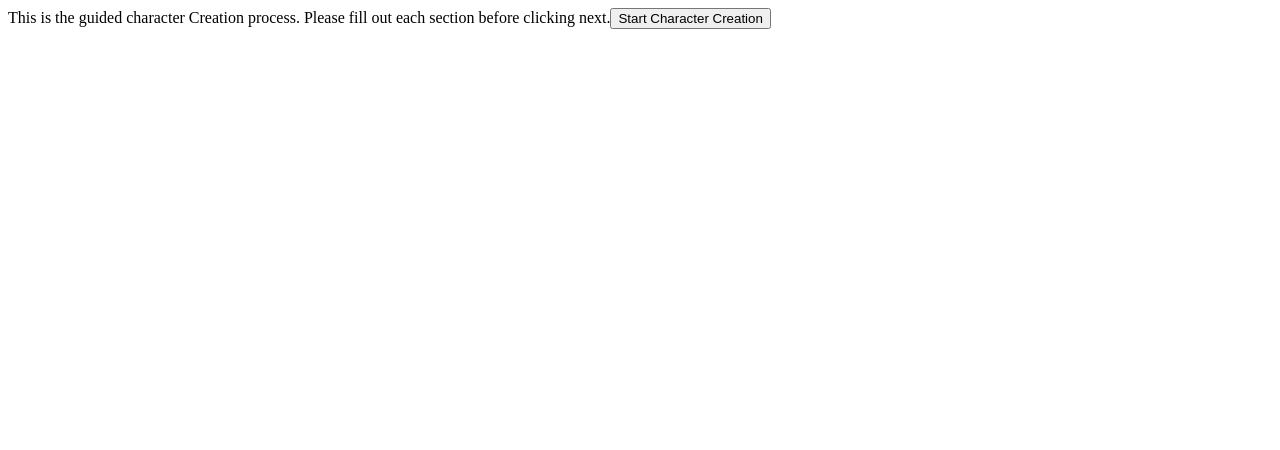
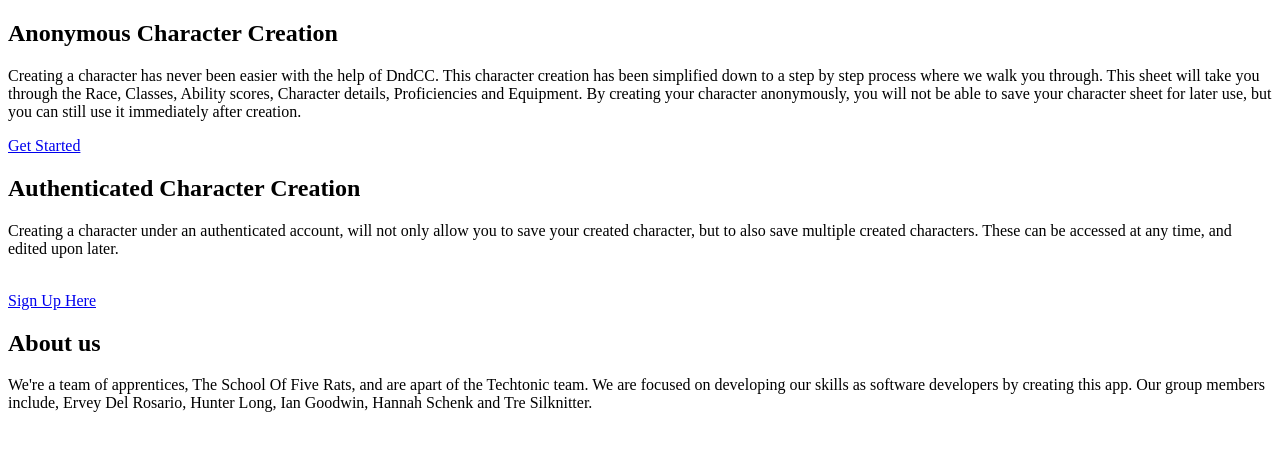
Before and after one commit to hannahschenk/DnDWebApp, a React (Vite) app in the folder client/: page / in a window 1280 px wide. Shown: the top 450 px of the page. Built offline with nearby package versions, Linux system fonts and the light colour scheme.

Commit message:
ADVSFR-2 Added landing page with Anonymous Creation info, Auth Creation info, and team info as well as react routing to link to various pages

```diff
--- a/client/src/App.jsx
+++ b/client/src/App.jsx
@@ -1,10 +1,12 @@
 import React, { useEffect, useReducer } from 'react';
+import {BrowserRouter as Router, Switch, Route } from 'react-router-dom';
 
 import INITIAL_CHARACTER_STATE from './state/character';
 import { CharacterContext, characterReducer } from './state/logic';
 
 import Demo from './components/demo';
 import CharacterCreationPage from './pages/characterCreationPage';
+import HomePage from './pages/homePage';
 
 const App = () => {
     // Grab initial character state and assign the CharacterReducer to the setCharacter function
@@ -21,12 +23,21 @@ const App = () => {
     }, [character]);
 
     return (
-        <>
-            <CharacterContext.Provider value={{ character, setCharacter }}>
-                {/* <Demo /> */}
-                <CharacterCreationPage />
-            </CharacterContext.Provider>
-        </>
+        <Router>
+            <Switch>
+                <Route path="/CharacterCreationPage">
+                    <CharacterContext.Provider value={{ character, setCharacter }}>
+                        <CharacterCreationPage />
+                    </CharacterContext.Provider>
+                </Route>
+                <Route path="/">
+                    <HomePage />
+                </Route>
+                <Route path="/Demo">
+                    <Demo />
+                </Route>
+            </Switch>
+        </Router>
     );
 };
 
--- /dev/null
+++ b/client/src/pages/homePage/index.jsx
@@ -0,0 +1,34 @@
+import React from 'react';
+import { Link } from 'react-router-dom';
+
+const homePage = () => {
+
+    return(
+        <>
+            <section>
+                <h2>Anonymous Character Creation</h2>
+                <p>Creating a character has never been easier with the help of DndCC. This character creation has been
+                simplified down to a step by step process where we walk you through. This sheet will take you through the Race, Classes,
+                Ability scores, Character details, Proficiencies and Equipment. By creating your character anonymously, you will not be
+                able to save your character sheet for later use, but you can still use it immediately after creation.</p>
+                <Link to="/CharacterCreationPage">Get Started</Link>
+            </section>
+            <section>
+                <h2>Authenticated Character Creation</h2>
+                <p>Creating a character under an authenticated account, will not only allow you to save your created character,
+                but to also save multiple created characters. These can be accessed at any time, and edited upon later.</p>
+                <br></br>
+                <a href="#">Sign Up Here</a>
+            </section>
+            <section>
+                <h2>About us</h2>
+                <p>We're a team of apprentices, The School Of Five Rats, and are apart of the Techtonic team. We are focused on developing
+                our skills as software developers by creating this app. Our group members include, Ervey Del Rosario, Hunter Long, Ian Goodwin,
+                Hannah Schenk and Tre Silknitter.
+                </p>
+            </section>
+        </>
+    )
+};
+
+export default homePage;
```
